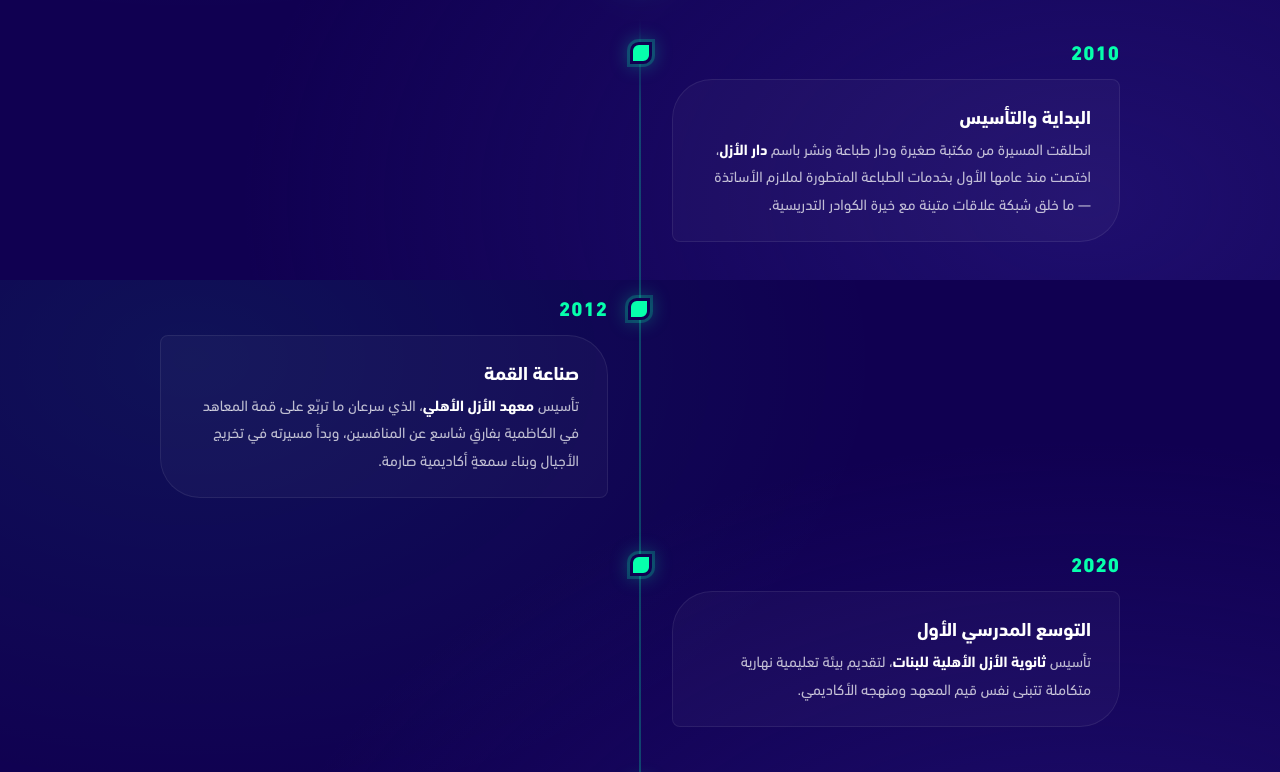
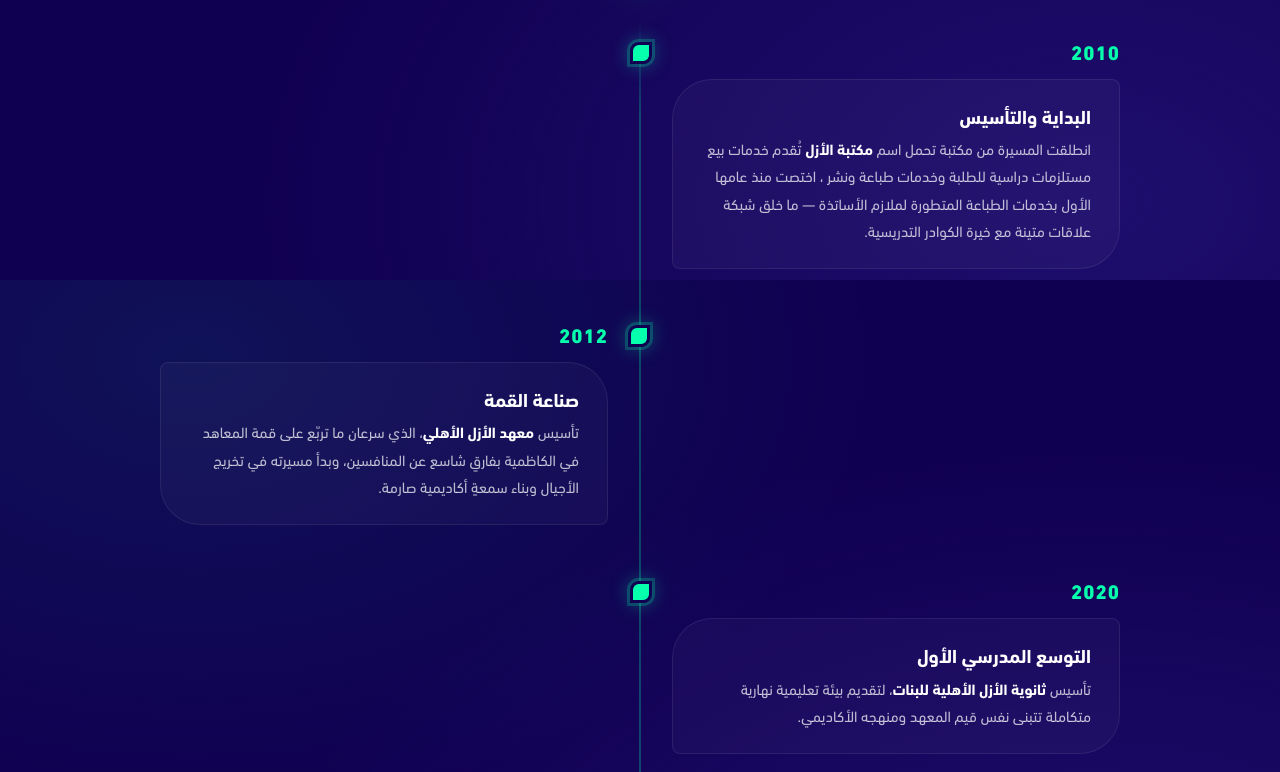
Before and after one commit to Alazal-tools/alazal-landing-page, a plain HTML site: page index.html in a window 1280 px wide. Shown: the part 2920-3692 px from the top of the page. Drawn offline with Linux system fonts and the light colour scheme.

Commit message:
modify text

```diff
--- a/index.html
+++ b/index.html
@@ -178,7 +178,7 @@
             <div class="tl-year">2010</div>
             <div class="tl-card">
               <h3>البداية والتأسيس</h3>
-              <p>انطلقت المسيرة من مكتبة صغيرة ودار طباعة ونشر باسم <strong>دار الأزل</strong>، اختصت منذ عامها الأول بخدمات الطباعة المتطورة لملازم الأساتذة — ما خلق شبكة علاقات متينة مع خيرة الكوادر التدريسية.</p>
+              <p>انطلقت المسيرة من مكتبة تحمل اسم <strong>مكتبة الأزل</strong> تُقدم خدمات بيع مستلزمات دراسية للطلبة وخدمات طباعة ونشر ، اختصت منذ عامها الأول بخدمات الطباعة المتطورة لملازم الأساتذة — ما خلق شبكة علاقات متينة مع خيرة الكوادر التدريسية.</p>
             </div>
           </li>
           <li class="tl-item">
```
